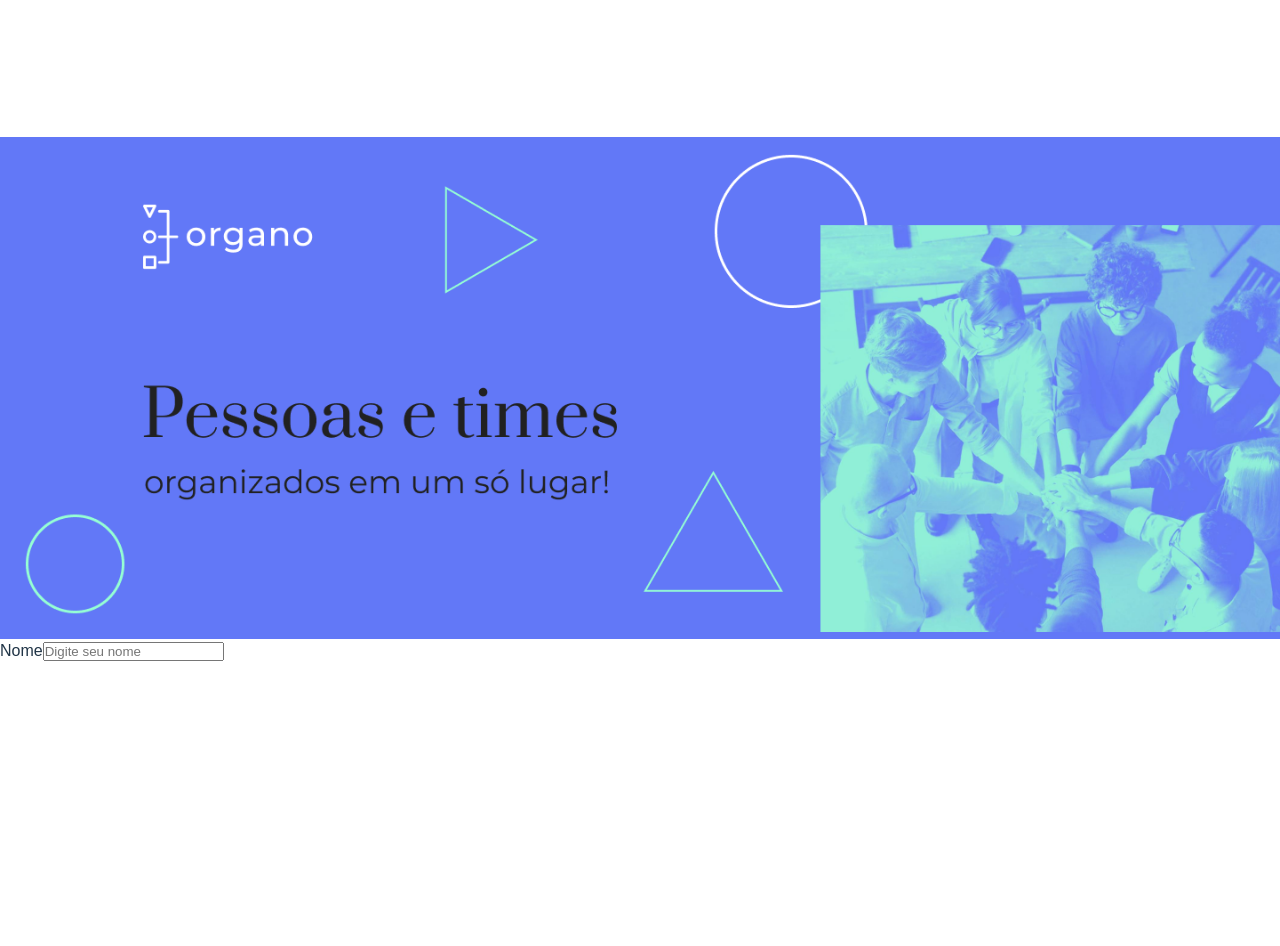
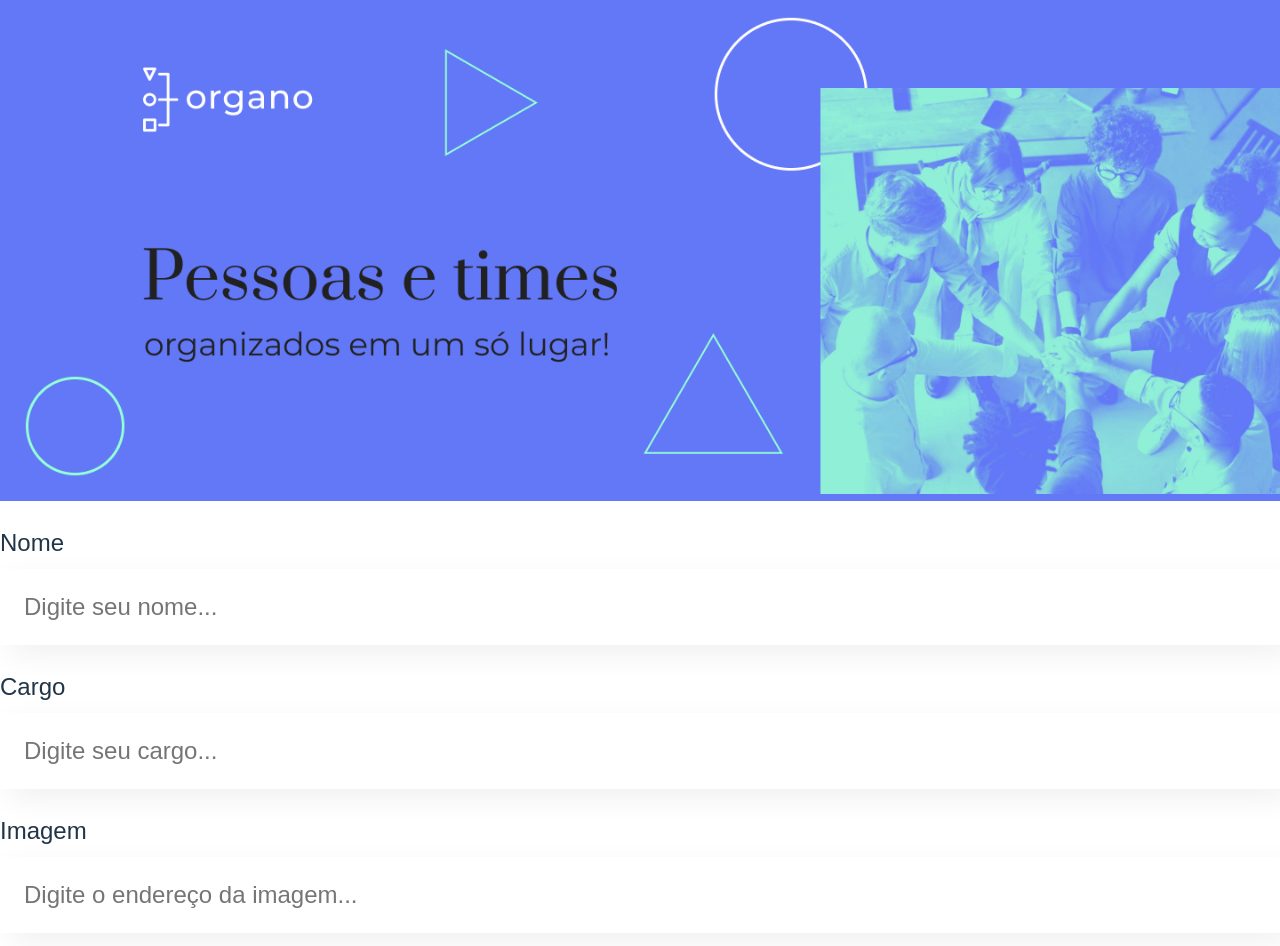
Before and after one commit to marceloguima/organo, a React (Vite) app: page / in a window 1280 px wide. Shown: the top 946 px of the page. Before the commit the page ends 800 px from the top, so only its background shows below. Built offline with nearby package versions, Linux system fonts and the light colour scheme.

Commit message:
estilizando campo texto

```diff
--- a/src/App.jsx
+++ b/src/App.jsx
@@ -5,7 +5,11 @@
   return (
     <div className="App">
       <Banner/>
-      <CampoTexto/>
+      <CampoTexto label="Nome" placeholder="Digite seu nome"/>
+      <CampoTexto label="Cargo" placeholder="Digite seu cargo"/>
+      <CampoTexto label="Imagem" placeholder="Digite o endereço da imagem"/>
+
+
     </div>
   )
 }
--- a/src/componentes/CampoTexto/CampoTexto.css
+++ b/src/componentes/CampoTexto/CampoTexto.css
@@ -0,0 +1,24 @@
+.campo-texto {
+    margin: 24px 0;
+}
+
+.campo-texto label {
+    display: block;
+    margin-bottom: 8px;
+    font-size: 24px;
+}
+
+.campo-texto input {
+    background-color: #FFF;
+    box-shadow: 10px 10px 30px rgba(0, 0, 0, 0.06);
+    width: 100%;
+    border: none;
+    font-size: 24px;
+    padding: 24px;
+    box-sizing: border-box;
+}
+
+.campo-texto input:focus{
+    outline: solid 1px #6278f7;
+
+}
--- a/src/componentes/CampoTexto/index.jsx
+++ b/src/componentes/CampoTexto/index.jsx
@@ -1,9 +1,12 @@
-const CampoTexto = () => {
+import "./CampoTexto.css";
+
+const CampoTexto = (props) => {
+const placeholderModificada = `${props.placeholder}...`
     return (
         <div className="campo-texto">
-            <label>Nome</label>
-            <input placeholder="Digite seu nome"></input>
+            <label>{props.label}</label>
+            <input placeholder={placeholderModificada}></input>
         </div>
-    )
-}
-export default CampoTexto
+    );
+};
+export default CampoTexto;
```
